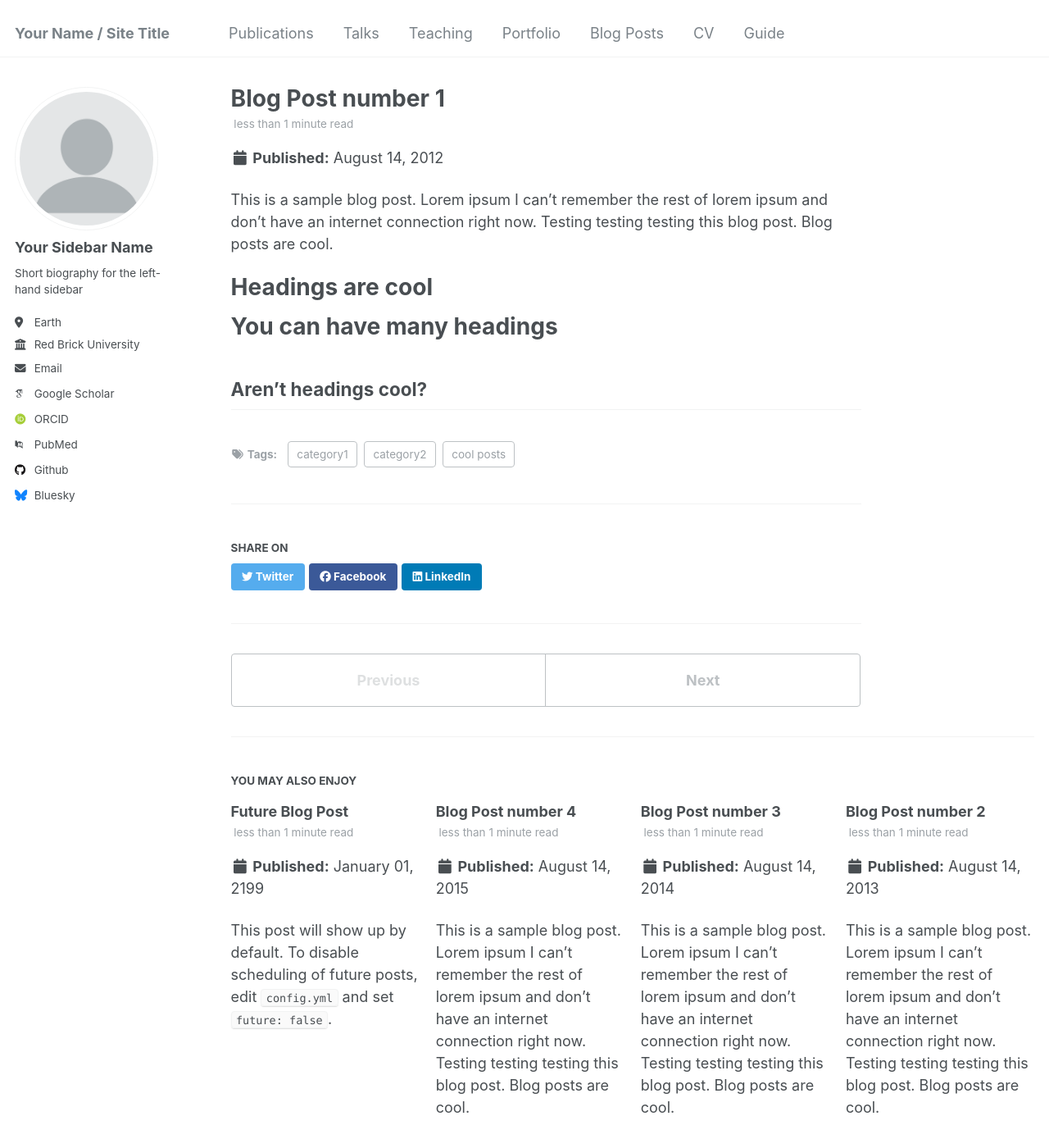
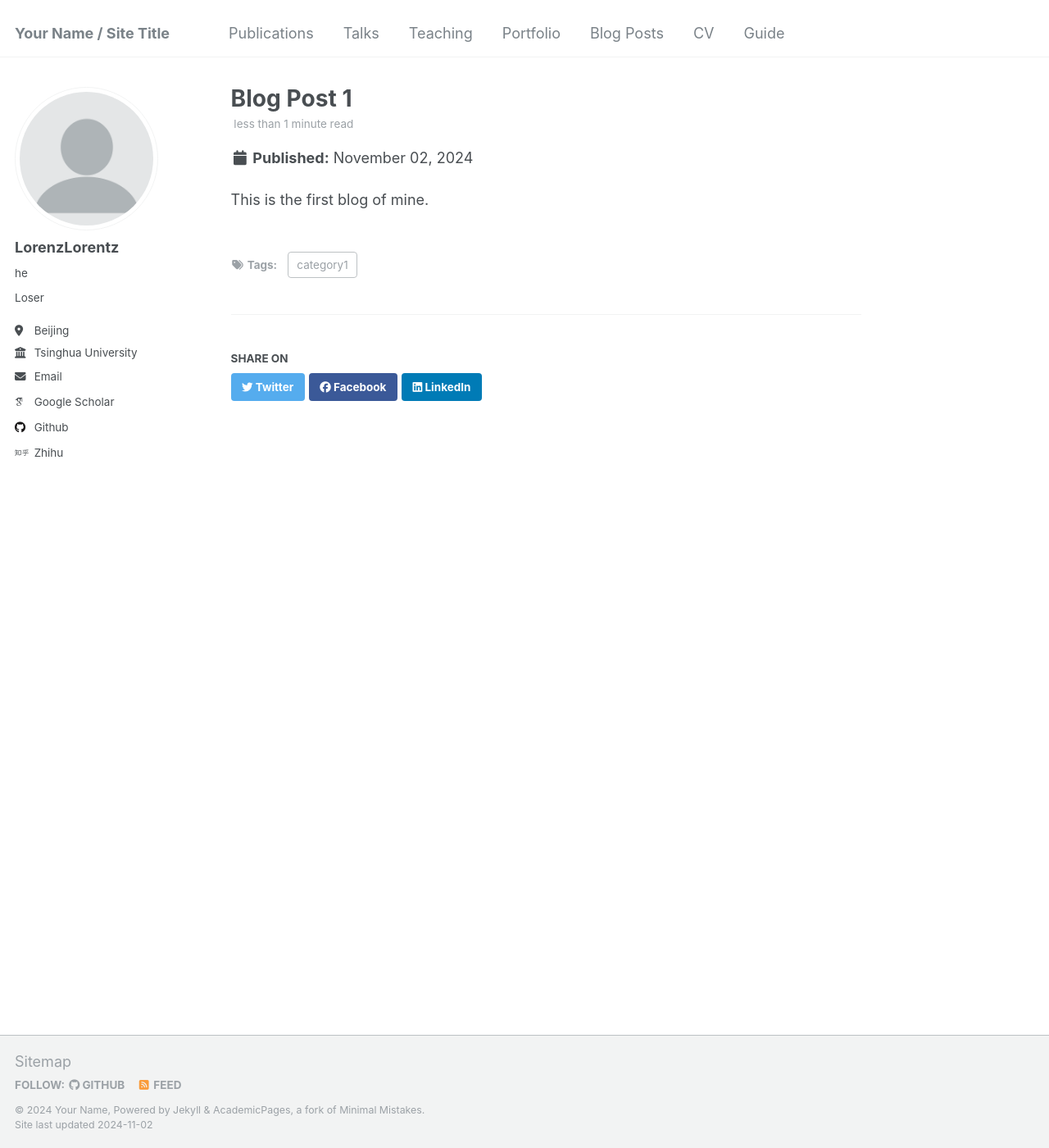
Before and after one commit to LorenzLorentz/lorenzlorentz.github.io, a Jekyll site: the page built from _posts/2024-11-02-blog-post-1.md, in a window 1280 px wide and 1400 px high. Shown: the whole window at 82% size. Built offline with Jekyll 4.4.1, drawn with Linux system fonts in a browser that asks for light colours; some web fonts are replaced.

Commit message:
update 1646

```diff
--- a/_config.yml
+++ b/_config.yml
@@ -12,9 +12,9 @@ title                    : "Your Name / Site Title"
 title_separator          : "-"
 name                     : &name "Your Name"
 description              : &description "personal description"
-url                      : https://academicpages.github.io # the base hostname & protocol for your site e.g. "https://mmistakes.github.io"
+url                      : https://lorenzlorentz.github.io # the base hostname & protocol for your site e.g. "https://mmistakes.github.io"
 baseurl                  : "" # the subpath of your site, e.g. "/blog"
-repository               : "academicpages/academicpages.github.io"
+repository               : "lorenzlorentz/lorenzlorentz.github.io"
 
 # Site Author - The following control what appear as part of the author content on the side bar.
 #               If a field is blank the icon and link will not appear, otherwise it will be shown.
@@ -22,34 +22,34 @@ repository               : "academicpages/academicpages.github.io"
 author:
   # Biographic information
   avatar           : "profile.png"
-  name             : "Your Sidebar Name"
-  pronouns         : # example: "she/her"
-  bio              : "Short biography for the left-hand sidebar"
-  location         : "Earth"
-  employer         : "Red Brick University"
+  name             : "LorenzLorentz"
+  pronouns         : "he" # example: "she/her"
+  bio              : "Loser"
+  location         : "Beijing"
+  employer         : "Tsinghua University"
   uri              : # URL
-  email            : "none@example.org"
+  email            : "wpj24@mails.tsinghua.edu"
 
   # Academic websites
-  arxiv            : # URL - Update with the correct link to your profile
+  #arxiv            : # URL - Update with the correct link to your profile
   googlescholar    : "https://scholar.google.com/citations?user=PS_CX0AAAAAJ"
-  impactstory      : # URL
-  orcid            : "http://orcid.org/yourorcidurl"
-  semantic         : # URL
-  pubmed           : "https://www.ncbi.nlm.nih.gov/pubmed/?term=john+snow"
-  researchgate     : # URL
-  scopus           : # URL
+  #impactstory      : # URL
+  #orcid            : "http://orcid.org/yourorcidurl"
+  #semantic         : # URL
+  #pubmed           : "https://www.ncbi.nlm.nih.gov/pubmed/?term=john+snow"
+  #researchgate     : # URL
+  #scopus           : # URL
 
   # Repositories and software development
   bitbucket        : # Username - Update with your username on the site
   codepen          : # Username
   dribbble         : # Username
-  github           : "academicpages"
+  github           : "lorenzlorentz"
   kaggle           : # Username
   stackoverflow    : # User number or user number and name (i.e., use "1" or "1/jeff-atwood")
 
   # Social media
-  bluesky          : "bsky.app" # Replace this with you Bluesky username
+  bluesky          : #"bsky.app" # Replace this with you Bluesky username
   facebook         : # Username
   flickr           : # Username
   foursquare       : # Username
@@ -72,7 +72,7 @@ author:
   wikipedia        : # Username
   xing             : # Username
   youtube          : # Username
-  zhihu            : # Username
+  zhihu            : "Shei" # Username
 
 # Publication Category - The following the list of publication categories and their headings
 publication_category:
@@ -246,15 +246,6 @@ defaults:
     values:
       layout: single
       author_profile: true
-  # _teaching
-  - scope:
-      path: ""
-      type: teaching
-    values:
-      layout: single
-      author_profile: true
-      share: true
-      comments: true
   # _publications
   - scope:
       path: ""
@@ -273,14 +264,6 @@ defaults:
       author_profile: true
       share: true
       comment: true
-  # _talks
-  - scope:
-      path: ""
-      type: talks
-    values:
-      layout: talk
-      author_profile: true
-      share: true
 
 
 # Sass/SCSS
--- a/_posts/2012-08-14-blog-post-1.md
+++ /dev/null
@@ -1,20 +0,0 @@
----
-title: 'Blog Post number 1'
-date: 2012-08-14
-permalink: /posts/2012/08/blog-post-1/
-tags:
-  - cool posts
-  - category1
-  - category2
----
-
-This is a sample blog post. Lorem ipsum I can't remember the rest of lorem ipsum and don't have an internet connection right now. Testing testing testing this blog post. Blog posts are cool.
-
-Headings are cool
-======
-
-You can have many headings
-======
-
-Aren't headings cool?
-------
--- a/_posts/2013-08-14-blog-post-2.md
+++ /dev/null
@@ -1,20 +0,0 @@
----
-title: 'Blog Post number 2'
-date: 2013-08-14
-permalink: /posts/2013/08/blog-post-2/
-tags:
-  - cool posts
-  - category1
-  - category2
----
-
-This is a sample blog post. Lorem ipsum I can't remember the rest of lorem ipsum and don't have an internet connection right now. Testing testing testing this blog post. Blog posts are cool.
-
-Headings are cool
-======
-
-You can have many headings
-======
-
-Aren't headings cool?
-------
--- a/_posts/2014-08-14-blog-post-3.md
+++ /dev/null
@@ -1,20 +0,0 @@
----
-title: 'Blog Post number 3'
-date: 2014-08-14
-permalink: /posts/2014/08/blog-post-3/
-tags:
-  - cool posts
-  - category1
-  - category2
----
-
-This is a sample blog post. Lorem ipsum I can't remember the rest of lorem ipsum and don't have an internet connection right now. Testing testing testing this blog post. Blog posts are cool.
-
-Headings are cool
-======
-
-You can have many headings
-======
-
-Aren't headings cool?
-------
--- /dev/null
+++ b/_posts/2024-11-02-blog-post-1.md
@@ -0,0 +1,9 @@
+---
+title: 'Blog Post 1'
+date: 2024-11-02
+permalink: /posts/2012/08/blog-post-1/
+tags:
+  - category1
+---
+
+This is the first blog of mine.
--- a/_posts/2199-01-01-future-post.md
+++ /dev/null
@@ -1,11 +0,0 @@
----
-title: 'Future Blog Post'
-date: 2199-01-01
-permalink: /posts/2012/08/blog-post-4/
-tags:
-  - cool posts
-  - category1
-  - category2
----
-
-This post will show up by default. To disable scheduling of future posts, edit `config.yml` and set `future: false`.
```
Also changed, not shown: _pages/cv.md (+3 -23 lines), _posts/2015-08-14-blog-post-4.md (deleted, +0 -20 lines).
